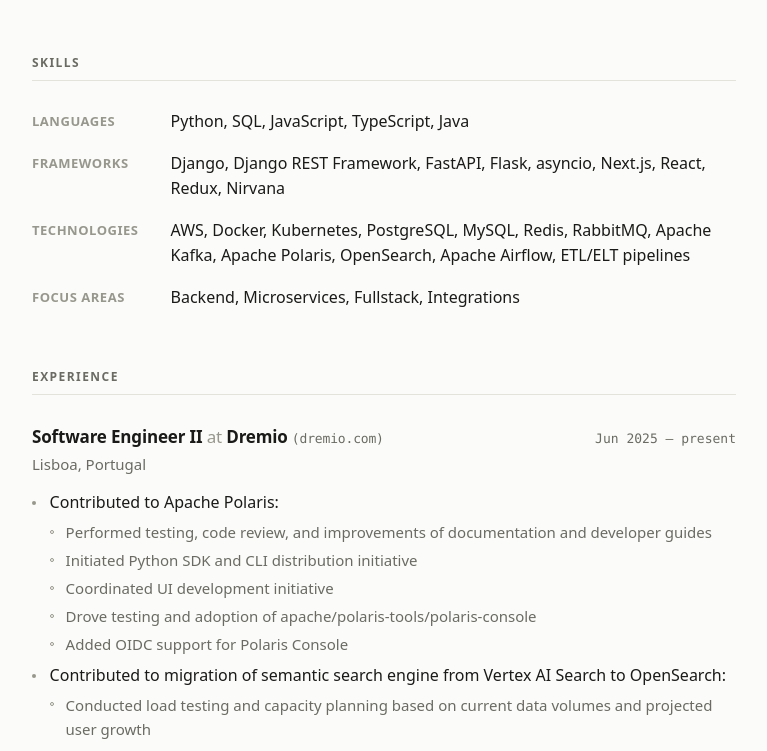
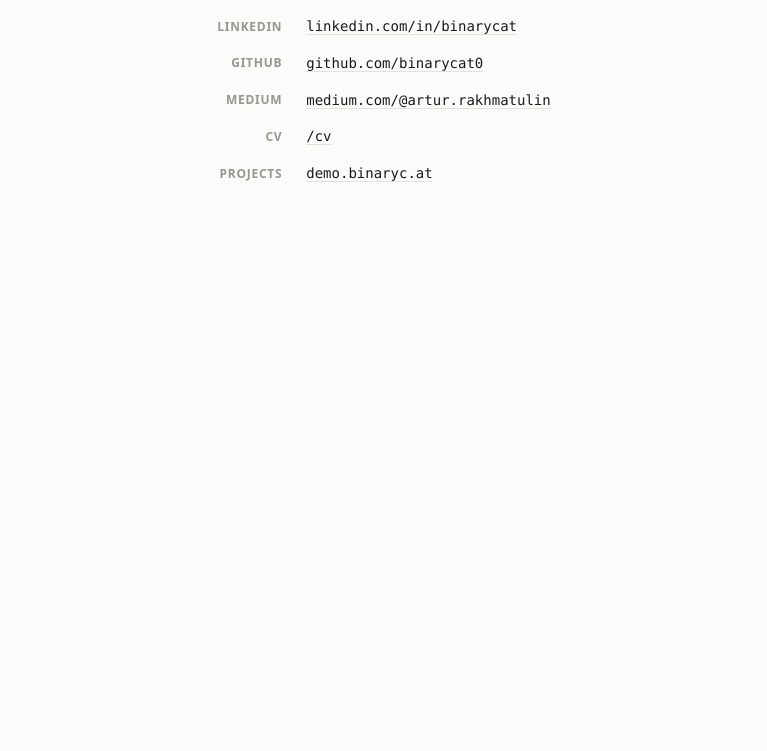
Before and after one commit to binarycat0/binaryc.at, an Astro site: page / in a window 1280 px wide. Shown: the part 457-1208 px from the top of the page, without its empty margins (256-1023 px from the left). After the commit the page ends 800 px from the top, so only its background shows below. Built offline with nearby package versions, Linux system fonts and the light colour scheme; Astro itself is replaced by a stand-in of ours.

Commit message:
Split the landing page from the CV
Move the full CV to /cv and leave the root as a minimal landing page:
photo, name, and a definition list of links grouped by category. Each
group holds an array, so Projects grows by adding an entry rather than
by touching markup.

Astro's directory build format emits cv/index.html, which the existing
CloudFront rewrite function already serves for both /cv and /cv/, so no
infrastructure changes are needed.

Also add og:image and the schema.org image property now that a portrait
exists.

Co-Authored-By: Claude <noreply@anthropic.com>

```diff
--- a/src/layouts/Layout.astro
+++ b/src/layouts/Layout.astro
@@ -9,6 +9,7 @@ interface Props {
 
 const { title, description } = Astro.props;
 const canonical = new URL(Astro.url.pathname, Astro.site).href;
+const photo = new URL('/photo.jpg', Astro.site).href;
 
 // Read by search engines and recruiter tooling.
 const person = {
@@ -19,6 +20,7 @@ const person = {
   description,
   email: `mailto:${cv.email}`,
   url: canonical,
+  image: photo,
   worksFor: { '@type': 'Organization', name: cv.experience[0].company },
   sameAs: cv.links.map((l) => l.href),
 };
@@ -39,6 +41,7 @@ const person = {
     <meta property="og:title" content={title} />
     <meta property="og:description" content={description} />
     <meta property="og:url" content={canonical} />
+    <meta property="og:image" content={photo} />
 
     <script is:inline type="application/ld+json" set:html={JSON.stringify(person)} />
   </head>
--- a/src/pages/index.astro
+++ b/src/pages/index.astro
@@ -2,127 +2,47 @@
 import Layout from '../layouts/Layout.astro';
 import { cv } from '../data/cv';
 
-const description = cv.summary[0];
-const host = (href: string) => new URL(href).hostname.replace(/^www\./, '');
-
-const lists = [
-  { title: 'Projects', items: cv.projects },
-  { title: 'Open source', items: cv.openSource },
-  { title: 'Publications', items: cv.publications },
-].filter((list) => list.items.length > 0);
+// Landing-page links. The CV keeps its own, fuller set in src/data/cv.ts.
+const groups = [
+  { label: 'LinkedIn', links: [{ text: 'linkedin.com/in/binarycat', href: 'https://linkedin.com/in/binarycat' }] },
+  { label: 'GitHub', links: [{ text: 'github.com/binarycat0', href: 'https://github.com/binarycat0' }] },
+  { label: 'Medium', links: [{ text: 'medium.com/@artur.rakhmatulin', href: 'https://medium.com/@artur.rakhmatulin' }] },
+  { label: 'CV', links: [{ text: '/cv', href: '/cv' }] },
+  { label: 'Projects', links: [{ text: 'demo.binaryc.at', href: 'https://demo.binaryc.at' }] },
+];
 ---
 
-<Layout title={`${cv.name} — ${cv.title}`} description={description}>
-  <div class="page">
-    <header class="masthead">
+<Layout title={cv.name} description={`${cv.title} based in ${cv.location}.`}>
+  <div class="home">
+    <img class="portrait" src="/photo.jpg" alt={cv.name} width="128" height="128" />
+
     <h1>{cv.name}</h1>
     <p class="tagline">{cv.title}<span class="sep">·</span>{cv.location}</p>
 
-      {cv.summary.map((para) => <p class="summary">{para}</p>)}
-
-      <ul class="contact">
-        <li><a href={`mailto:${cv.email}`}>{cv.email}</a></li>
+    <nav class="home-links">
+      <dl>
         {
-          cv.links.map((link) => (
+          groups.map((group) => (
+            <>
+              <dt>{group.label}</dt>
+              <dd>
+                <ul>
+                  {group.links.map((link) => (
                     <li>
-              <a href={link.href} rel="me noopener">{link.display ?? link.label}</a>
-            </li>
-          ))
-        }
-      </ul>
-    </header>
-
-    <main>
-      <section class="section">
-        <h2>Skills</h2>
-        <dl class="skills">
-          {cv.skills.map((group) => <><dt>{group.label}</dt><dd>{group.items.join(', ')}</dd></>)}
-        </dl>
-      </section>
-
-      <section class="section">
-        <h2>Experience</h2>
-        {
-          cv.experience.map((role) => (
-            <article class="entry">
-              <div class="entry-head">
-                <h3>
-                  {role.title} <span class="at">at</span> {role.company}{' '}
-                  {role.companyHref && (
-                    <span class="company-url">
-                      (<a href={role.companyHref} rel="noopener">{host(role.companyHref)}</a>)
-                    </span>
-                  )}
-                </h3>
-                <span class="dates">{role.start}&nbsp;–&nbsp;{role.end ?? 'present'}</span>
-              </div>
-
-              {role.location && <p class="entry-meta">{role.location}</p>}
-
-              <ul class="highlights">
-                {role.highlights.map((item) => (
-                  <li>
-                    {item.text}
-                    {item.children && (
-                      <ul class="highlights sub">
-                        {item.children.map((child) => <li>{child}</li>)}
-                      </ul>
-                    )}
+                      <a
+                        href={link.href}
+                        rel={link.href.startsWith('/') ? null : 'me noopener'}
+                      >
+                        {link.text}
+                      </a>
                     </li>
                   ))}
                 </ul>
-            </article>
+              </dd>
+            </>
           ))
         }
-      </section>
-
-      {
-        lists.map((list) => (
-          <section class="section">
-            <h2>{list.title}</h2>
-            <ul class="resources">
-              {list.items.map((item) => (
-                <li>
-                  <span class="resource-name">{item.name}</span>
-                  {item.description && <p class="resource-desc">{item.description}</p>}
-                  <a href={item.href} rel="noopener">{item.display}</a>
-                </li>
-              ))}
-            </ul>
-          </section>
-        ))
-      }
-
-      <section class="section">
-        <h2>Education</h2>
-        {
-          cv.education.map((entry) => (
-            <article class="entry">
-              <div class="entry-head">
-                <h3>{entry.credential}</h3>
-                {entry.start && (
-                  <span class="dates">
-                    {entry.start}{entry.end && <>&nbsp;–&nbsp;{entry.end}</>}
-                  </span>
-                )}
-              </div>
-              <p class="entry-meta">{entry.institution}</p>
-            </article>
-          ))
-        }
-      </section>
-
-      <section class="section">
-        <h2>Languages</h2>
-        <dl class="skills">
-          {cv.languages.map((lang) => <><dt>{lang.name}</dt><dd>{lang.level}</dd></>)}
       </dl>
-      </section>
-    </main>
-
-    <footer class="colophon">
-      <span>© {new Date().getFullYear()} {cv.name}</span>
-      <span class="no-print">Press ⌘P / Ctrl-P for a PDF copy.</span>
-    </footer>
+    </nav>
   </div>
 </Layout>
--- a/src/styles/global.css
+++ b/src/styles/global.css
@@ -69,13 +69,82 @@ a:focus-visible {
   border-bottom-color: transparent;
 }
 
+/* Landing page */
+
+.home {
+  max-width: 26rem;
+  margin: min(14vh, 7rem) auto 0;
+  text-align: center;
+}
+
+.portrait {
+  width: 128px;
+  height: 128px;
+  border-radius: 50%;
+  object-fit: cover;
+  margin-bottom: 1.75rem;
+}
+
+/* Category on the left, links on the right, the pair block centred. */
+.home-links dl {
+  display: grid;
+  grid-template-columns: max-content max-content;
+  justify-content: center;
+  gap: 0.9rem 1.5rem;
+  margin: 2.5rem 0 0;
+  text-align: left;
+}
+
+.home-links dt {
+  text-align: right;
+  padding-top: 0.1rem;
+  font-size: 0.75rem;
+  font-weight: 620;
+  letter-spacing: 0.06em;
+  text-transform: uppercase;
+  color: var(--faint);
+}
+
+.home-links dd {
+  margin: 0;
+  font-family: var(--font-mono);
+  font-size: 0.875rem;
+}
+
+.home-links dd ul {
+  margin: 0;
+  padding: 0;
+  list-style: none;
+}
+
+.home-links dd li + li {
+  margin-top: 0.4rem;
+}
+
+@media (max-width: 30rem) {
+  .home-links dl {
+    grid-template-columns: 1fr;
+    justify-items: center;
+    gap: 0.3rem;
+  }
+
+  .home-links dt {
+    text-align: center;
+  }
+
+  .home-links dd + dt {
+    margin-top: 0.9rem;
+  }
+}
+
 /* Header */
 
 .masthead {
   margin-bottom: 3.5rem;
 }
 
-.masthead h1 {
+.masthead h1,
+.home h1 {
   margin: 0;
   font-size: clamp(1.85rem, 5vw, 2.5rem);
   font-weight: 640;
```
Also changed, not shown: src/pages/cv.astro (added, +128 -0 lines), public/photo.jpg (added). Lines whose indentation alone changed are shown as unchanged.
